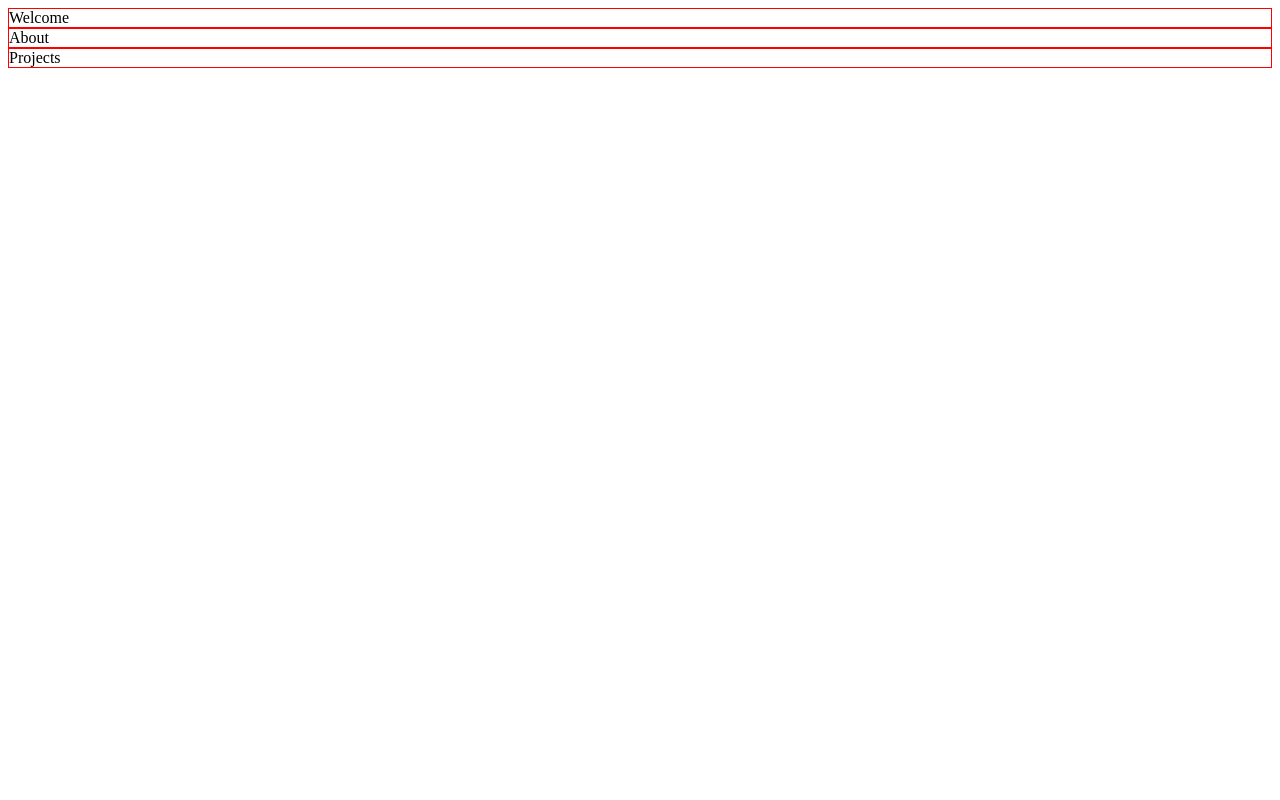
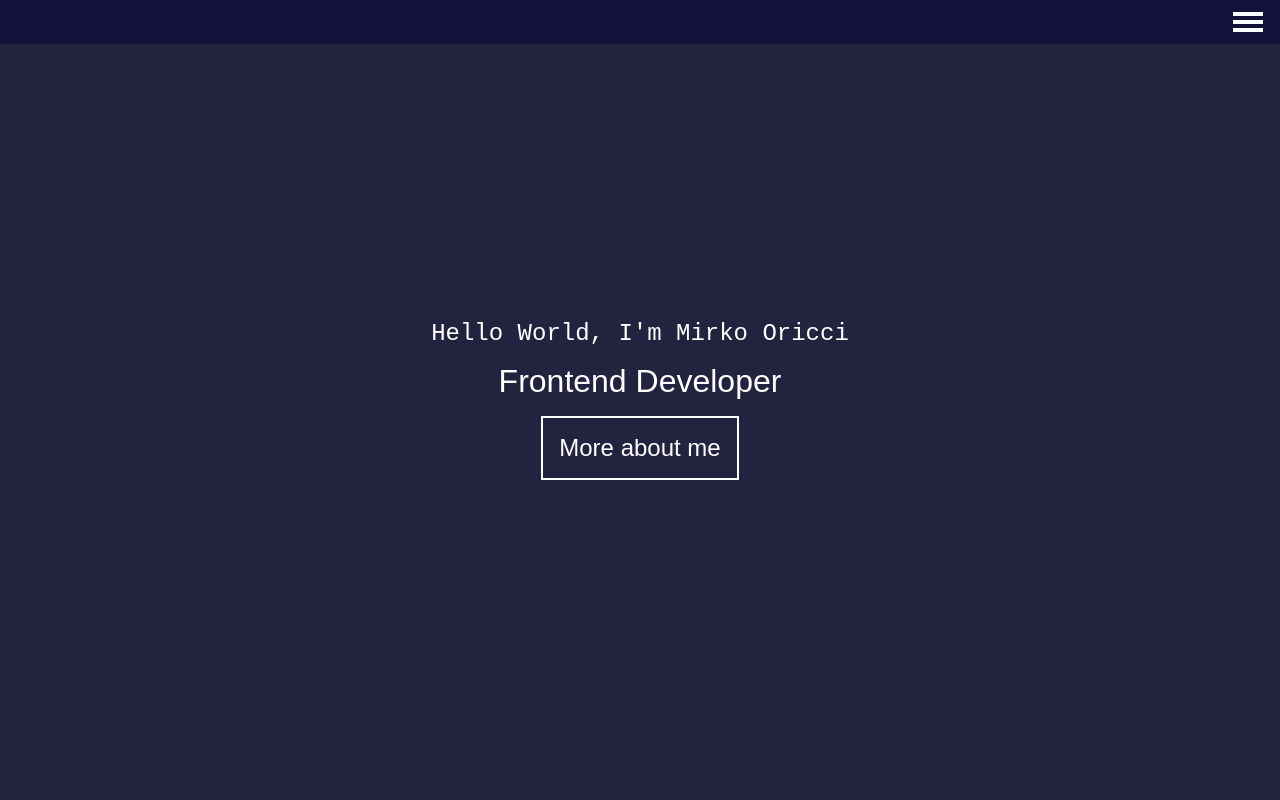
Before and after one commit to Techoplite/portfolio, a React (Create React App) app: page / in a window 1280 px wide. Shown: the top 800 px of the page. Built offline with nearby package versions, Linux system fonts and the light colour scheme.

Commit message:
Initialise Home component

```diff
--- a/public/index.html
+++ b/public/index.html
@@ -28,6 +28,7 @@
       work correctly both with client-side routing and a non-root public URL.
       Learn how to configure a non-root public URL by running `npm run build`.
     -->
+    <link href="https://fonts.googleapis.com/css2?family=Raleway&display=swap" rel="stylesheet">
     <title>Mirko Oricci</title>
   </head>
   <body>
--- a/src/App.js
+++ b/src/App.js
@@ -1,10 +1,13 @@
 import React from 'react';
 import './sass/main.scss';
+import Home from './components/Home'
+import Navbar from './components/Navbar';
 
 function App() {
   return (
     <div className="App">
-      <section>Welcome</section>
+      <Navbar />
+      <Home />
       <section>About</section>
       <section>Projects</section>
     </div>
--- /dev/null
+++ b/src/components/Home.js
@@ -0,0 +1,25 @@
+import React from 'react'
+
+const Home = () => {
+    return (
+        <section>
+            <div className="flex-column">
+                <div className="flex-column home-text">
+                    <div className="flex-row" id="greeting">
+                        <code><pre>Hello World, </pre></code>
+                        <code>I'm Mirko Oricci</code>
+                    </div>
+
+                    <div className="job">
+                        Frontend Developer
+
+                    </div>
+                </div>
+                <button>More about me</button>
+            </div>
+        </section>
+
+    );
+}
+
+export default Home;
--- /dev/null
+++ b/src/components/Navbar.js
@@ -0,0 +1,29 @@
+import React, { useState } from 'react'
+
+const Navbar = () => {
+    const [navLinks, setNavLinks] = useState("hidden");
+    const handleOnClick = () => {
+
+        navLinks === "hidden" ? setNavLinks("visible") : setNavLinks("hidden")
+    }
+
+    return (
+        <div className="navbar">
+            <div className="hamburger-wrapper" onClick={handleOnClick}>
+                <div className="hamburger">
+                    <div className="line"></div>
+                    <div className="line"></div>
+                    <div className="line"></div>
+                </div>
+            </div>
+            <div className={`nav-links ${navLinks}`}>
+                <div className="link">Home</div>
+                <div className="link">About</div>
+                <div className="link">Portfolio</div>
+                <div className="link">Contact</div>
+            </div>
+        </div>
+    );
+}
+
+export default Navbar;
--- a/src/css/main.css
+++ b/src/css/main.css
@@ -1,4 +1,63 @@
+/* The typing effect */
+@-webkit-keyframes typing {
+  from {
+    width: 0;
+  }
+  to {
+    width: 100%;
+  }
+}
+@keyframes typing {
+  from {
+    width: 0;
+  }
+  to {
+    width: 100%;
+  }
+}
+
+/* The typewriter cursor effect */
+@-webkit-keyframes blink-caret {
+  from, to {
+    border-color: transparent;
+  }
+  50% {
+    border-color: orange;
+  }
+}
+@keyframes blink-caret {
+  from, to {
+    border-color: transparent;
+  }
+  50% {
+    border-color: orange;
+  }
+}
+
 section {
   border: 1px solid red;
+  height: 100vh;
+}
+
+.typewriter h1 {
+  overflow: hidden;
+  /* Ensures the content is not revealed until the animation */
+  border-right: 0.15em solid orange;
+  /* The typwriter cursor */
+  white-space: nowrap;
+  /* Keeps the content on a single line */
+  margin: 0 auto;
+  /* Gives that scrolling effect as the typing happens */
+  letter-spacing: 0.05em;
+  /* Adjust as needed */
+  -webkit-animation: typing 3.5s steps(40, end), blink-caret 0.75s step-end infinite;
+          animation: typing 3.5s steps(40, end), blink-caret 0.75s step-end infinite;
+  width: -webkit-fit-content;
+  width: -moz-fit-content;
+  width: fit-content;
+}
+
+code {
+  font-size: 3vw;
 }
 /*# sourceMappingURL=main.css.map */
--- /dev/null
+++ b/src/sass/_mixins.scss
@@ -0,0 +1,7 @@
+@mixin flex-center($direction) {
+  display: flex;
+  justify-content: center;
+  align-items: center;
+  flex-direction: $direction;
+  width: fit-content;
+}
--- /dev/null
+++ b/src/sass/_variables.scss
@@ -0,0 +1,5 @@
+$navbar-color: rgb(17, 17, 58);
+$background-color: rgb(35, 35, 63);
+$font-color: white;
+$base-padding: 1rem;
+$light: white;
--- a/src/sass/main.scss
+++ b/src/sass/main.scss
@@ -1,5 +1,119 @@
-$color: red;
+@import "variables", "animations", "mixins";
+
+* {
+  box-sizing: border-box;
+}
+body,
+html {
+  margin: 0px;
+  overflow-x: hidden;
+  text-align: center;
+  margin: 0;
+  padding: 0;
+  background: $background-color;
+  color: $font-color;
+  font-family: "Raleway", sans-serif;
+}
+
+.flex-column {
+  @include flex-center(column);
+}
+
+.flex-row {
+  @include flex-center(row);
+}
 
 section {
-  border: 1px solid $color;
+  height: 100vh;
+  display: flex;
+  justify-content: center;
+  align-items: center;
+  flex-direction: column;
+  width: 100vw;
 }
+
+code {
+  font-size: 1.5rem;
+  word-break: break-word;
+}
+
+.animated-text {
+  height: 100%;
+  margin: auto;
+}
+
+button {
+  font-size: 1.5rem;
+  margin-top: 1rem;
+  padding: 1rem;
+  background: none;
+  border: 2px solid $light;
+  color: $light;
+  margin: 1rem;
+  max-width: 80vw;
+  min-width: 93px;
+}
+
+.job {
+  font-family: "IBM Plex Sans", sans-serif;
+  font-size: 2rem;
+  text-align: center;
+  padding: 0 $base-padding;
+}
+
+#greeting {
+  flex-wrap: wrap;
+  display: flex;
+  justify-content: center;
+  align-items: center;
+  flex-direction: row;
+  width: -moz-fit-content;
+  width: fit-content;
+  padding: $base-padding;
+}
+
+.navbar {
+  background: $navbar-color;
+  display: flex;
+  flex-direction: column;
+}
+
+pre {
+  margin: 0;
+}
+
+.line {
+  width: 30px;
+  height: 4px;
+  background-color: white;
+  margin: 4px;
+}
+
+.hamburger {
+  width: fit-content;
+  margin: 0.5rem 0.8rem;
+}
+
+.hamburger-wrapper {
+  display: flex;
+  justify-content: flex-end;
+}
+
+.nav-links {
+  background-color: darken($navbar-color, 7%);
+  padding: $base-padding/2;
+}
+
+.link {
+  padding: $base-padding;
+}
+
+.navbar {
+  z-index: 2;
+  position: absolute;
+  width: 100vw;
+}
+
+.hidden {
+  display: none;
+}
```
Also changed, not shown: src/sass/_animations.scss (added), 1 other file (tests, documents, lock files or other folders).
